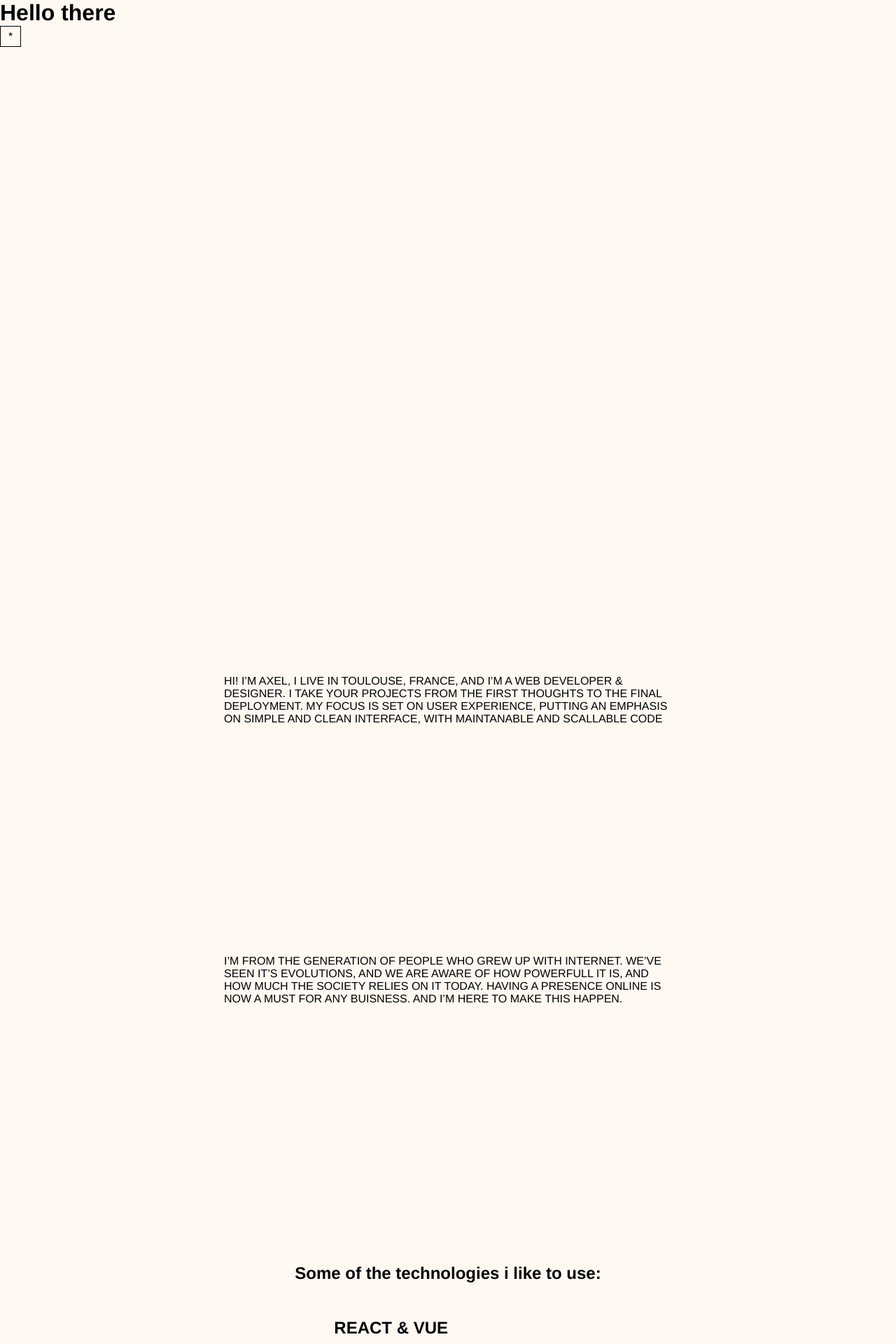
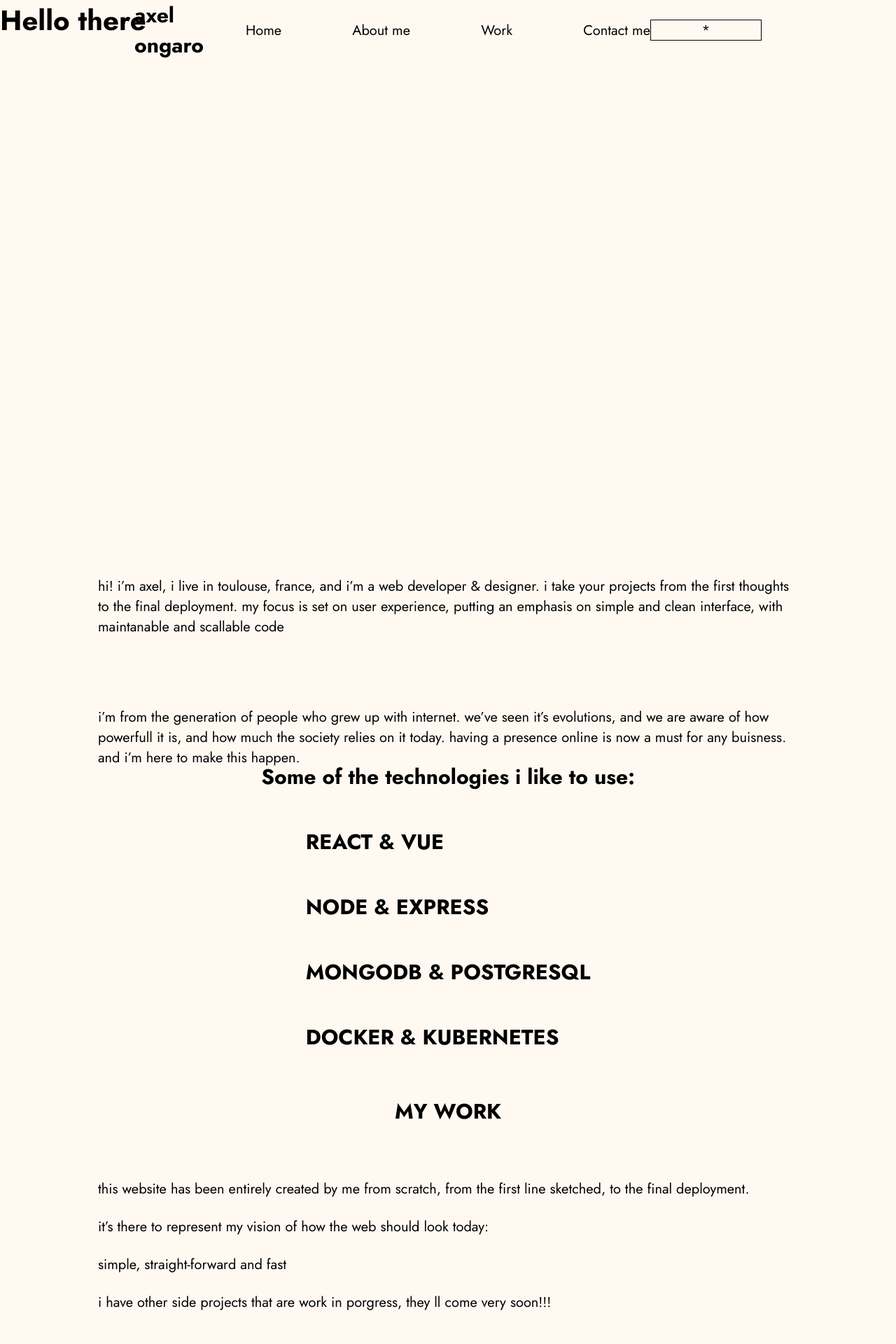
Before and after one commit to axelOngaro/portfolio-vue, a Vue app: page / in a window 1280 px wide. Shown: the top 1920 px of the page at 70% size. Built offline with nearby package versions, Linux system fonts and the light colour scheme.

Commit message:
Added content, changed nav

```diff
--- a/public/index.html
+++ b/public/index.html
@@ -1,15 +1,24 @@
 <!DOCTYPE html>
 <html lang="">
   <head>
-    <meta charset="utf-8">
-    <meta http-equiv="X-UA-Compatible" content="IE=edge">
-    <meta name="viewport" content="width=device-width,initial-scale=1.0">
-    <link rel="icon" href="<%= BASE_URL %>favicon.ico">
+    <meta charset="utf-8" />
+    <meta http-equiv="X-UA-Compatible" content="IE=edge" />
+    <meta name="viewport" content="width=device-width,initial-scale=1.0" />
+    <link rel="icon" href="<%= BASE_URL %>favicon.ico" />
+    <link rel="preconnect" href="https://fonts.gstatic.com" />
+    <link
+      href="https://fonts.googleapis.com/css2?family=Jost:wght@400;700&display=swap"
+      rel="stylesheet"
+    />
     <title><%= htmlWebpackPlugin.options.title %></title>
   </head>
   <body>
     <noscript>
-      <strong>We're sorry but <%= htmlWebpackPlugin.options.title %> doesn't work properly without JavaScript enabled. Please enable it to continue.</strong>
+      <strong
+        >We're sorry but <%= htmlWebpackPlugin.options.title %> doesn't work
+        properly without JavaScript enabled. Please enable it to
+        continue.</strong
+      >
     </noscript>
     <div id="app"></div>
     <!-- built files will be auto injected -->
--- a/src/App.vue
+++ b/src/App.vue
@@ -1,5 +1,5 @@
 <template>
-  <Home />
+  <Home class="Home" />
 </template>
 
 <script>
@@ -22,9 +22,10 @@ li {
   list-style: none;
 }
 #app {
-  font-family: Avenir, Helvetica, Arial, sans-serif;
+  font-family: "Jost", Helvetica, Arial, sans-serif;
   -webkit-font-smoothing: antialiased;
   -moz-osx-font-smoothing: grayscale;
   color: black;
+  font-size: 20px;
 }
 </style>
--- a/src/Pages/Home.vue
+++ b/src/Pages/Home.vue
@@ -1,20 +1,20 @@
 <template>
   <div :class="currentStyle">
     <Header @onClick="colorSwitch" />
+    <LandingPage />
     <Presentation />
     <Technologies />
     <MyWork />
     <ContactMe />
-    <Menu />
   </div>
 </template>
 <script>
-import Header from "../components/Header";
+import LandingPage from "../components/LandingPage";
 import MyWork from "../components/MyWork";
 import Presentation from "../components/Presentation";
 import Technologies from "../components/Technologies.vue";
 import ContactMe from "../components/ContactMe";
-import Menu from "./Menu";
+import Header from "../components/Header.vue";
 export default {
   name: "Home",
   data() {
@@ -25,12 +25,12 @@ export default {
     };
   },
   components: {
-    Header,
+    LandingPage,
     Presentation,
     Technologies,
     MyWork,
     ContactMe,
-    Menu,
+    Header,
   },
   methods: {
     colorSwitch() {
--- a/src/components/Header.vue
+++ b/src/components/Header.vue
@@ -1,9 +1,22 @@
 <template>
-  <div class="Header">
-    <h1>Hello there</h1>
-    <div class="switchColor" @click="onClick">*</div>
+  <div class="header">
+    <div class="nav">
+      <div class="name">
+        <h2>axel ongaro</h2>
+      </div>
+      <nav>
+        <ul>
+          <li>Home</li>
+          <li>About me</li>
+          <li>Work</li>
+          <li>Contact me</li>
+        </ul>
+      </nav>
+      <div class="switchColor" @click="onClick">*</div>
+    </div>
   </div>
 </template>
+
 <script>
 export default {
   name: "Header",
@@ -16,16 +29,38 @@ export default {
 </script>
 
 <style scoped>
-.Header {
-  height: 100vh;
+.header {
+  display: flex;
+  width: 100vw;
+  position: fixed;
+  justify-content: center;
+  align-items: center;
+}
+.nav {
+  display: flex;
+  align-items: center;
+  justify-content: space-between;
+  width: 70%;
+}
+.name {
+  cursor: pointer;
 }
 .switchColor {
   height: 30px;
-  width: 30px;
+  width: 165px;
   border: solid black 1px;
   display: flex;
   justify-content: center;
   align-items: center;
   cursor: pointer;
 }
+nav {
+  width: 600px;
+}
+nav ul {
+  list-style: none;
+  display: flex;
+  justify-content: space-between;
+  align-items: center;
+}
 </style>
--- /dev/null
+++ b/src/components/LandingPage.vue
@@ -0,0 +1,16 @@
+<template>
+  <div class="landingPage">
+    <h1>Hello there</h1>
+  </div>
+</template>
+<script>
+export default {
+  name: "LandingPage",
+};
+</script>
+
+<style scoped>
+.landingPage {
+  height: 100vh;
+}
+</style>
--- a/src/components/MyWork.vue
+++ b/src/components/MyWork.vue
@@ -3,15 +3,15 @@
     <h2>MY WORK</h2>
     <div class="mywork_text">
       <p>
-        THIS WEBSITE HAS BEEN ENTIRELY CREATED BY ME FROM SCRATCH, FROM THE
-        FIRST LINE SKETCHED, TO THE FINAL DEPLOYMENT.
+        this website has been entirely created by me from scratch, from the
+        first line sketched, to the final deployment.
       </p>
-      <p>IT’S THERE TO REPRESENT MY VISION OF HOW THE WEB SHOULD LOOK TODAY:</p>
-      <p>SIMPLE, STRAIGHT-FORWARD AND FAST</p>
+      <p>it’s there to represent my vision of how the web should look today:</p>
+      <p>simple, straight-forward and fast</p>
       <div>
         <p>
-          I HAVE OTHER SIDE PROJECTS THAT ARE WORK IN PORGRESS, THEY ll COME
-          VERY SOON!!!
+          i have other side projects that are work in porgress, they ll come
+          very soon!!!
         </p>
       </div>
     </div>
@@ -29,10 +29,11 @@ export default {
   flex-direction: column;
   align-items: center;
   justify-content: center;
-  height: 100vh;
+  height: 50vh;
 }
 .mywork_text {
   margin-top: 50px;
+  width: 1000px;
 }
 .mywork_text p {
   margin-top: 25px;
--- a/src/components/Presentation.vue
+++ b/src/components/Presentation.vue
@@ -1,16 +1,16 @@
 <template>
   <div class="presentation">
     <p class="me">
-      HI! I’M AXEL, I LIVE IN TOULOUSE, FRANCE, AND I’M A WEB DEVELOPER &
-      DESIGNER. I TAKE YOUR PROJECTS FROM THE FIRST THOUGHTS TO THE FINAL
-      DEPLOYMENT. MY FOCUS IS SET ON USER EXPERIENCE, PUTTING AN EMPHASIS ON
-      SIMPLE AND CLEAN INTERFACE, WITH MAINTANABLE AND SCALLABLE CODE
+      hi! i’m axel, i live in toulouse, france, and i’m a web developer &
+      designer. i take your projects from the first thoughts to the final
+      deployment. my focus is set on user experience, putting an emphasis on
+      simple and clean interface, with maintanable and scallable code
     </p>
     <p class="me2">
-      I’M FROM THE GENERATION OF PEOPLE WHO GREW UP WITH INTERNET. WE’VE SEEN
-      IT’S EVOLUTIONS, AND WE ARE AWARE OF HOW POWERFULL IT IS, AND HOW MUCH THE
-      SOCIETY RELIES ON IT TODAY. HAVING A PRESENCE ONLINE IS NOW A MUST FOR ANY
-      BUISNESS. AND I’M HERE TO MAKE THIS HAPPEN.
+      i’m from the generation of people who grew up with internet. we’ve seen
+      it’s evolutions, and we are aware of how powerfull it is, and how much the
+      society relies on it today. having a presence online is now a must for any
+      buisness. and i’m here to make this happen.
     </p>
   </div>
 </template>
@@ -21,17 +21,18 @@ export default {
 </script>
 <style scoped>
 .presentation {
-  height: 100vh;
-
+  height: 40vh;
   display: flex;
   flex-direction: column;
-  justify-content: space-around;
+  justify-content: center;
   align-items: center;
 }
 .me {
-  width: 50%;
+  width: 1000px;
+  padding: 50px 0px;
 }
 .me2 {
-  width: 50%;
+  width: 1000px;
+  padding: 50px 0px;
 }
 </style>
--- a/src/components/Technologies.vue
+++ b/src/components/Technologies.vue
@@ -22,7 +22,7 @@ export default {
   flex-direction: column;
   align-items: center;
   justify-content: center;
-  height: 100vh;
+  height: 50vh;
 }
 h2 {
   margin-bottom: 50px;
```
